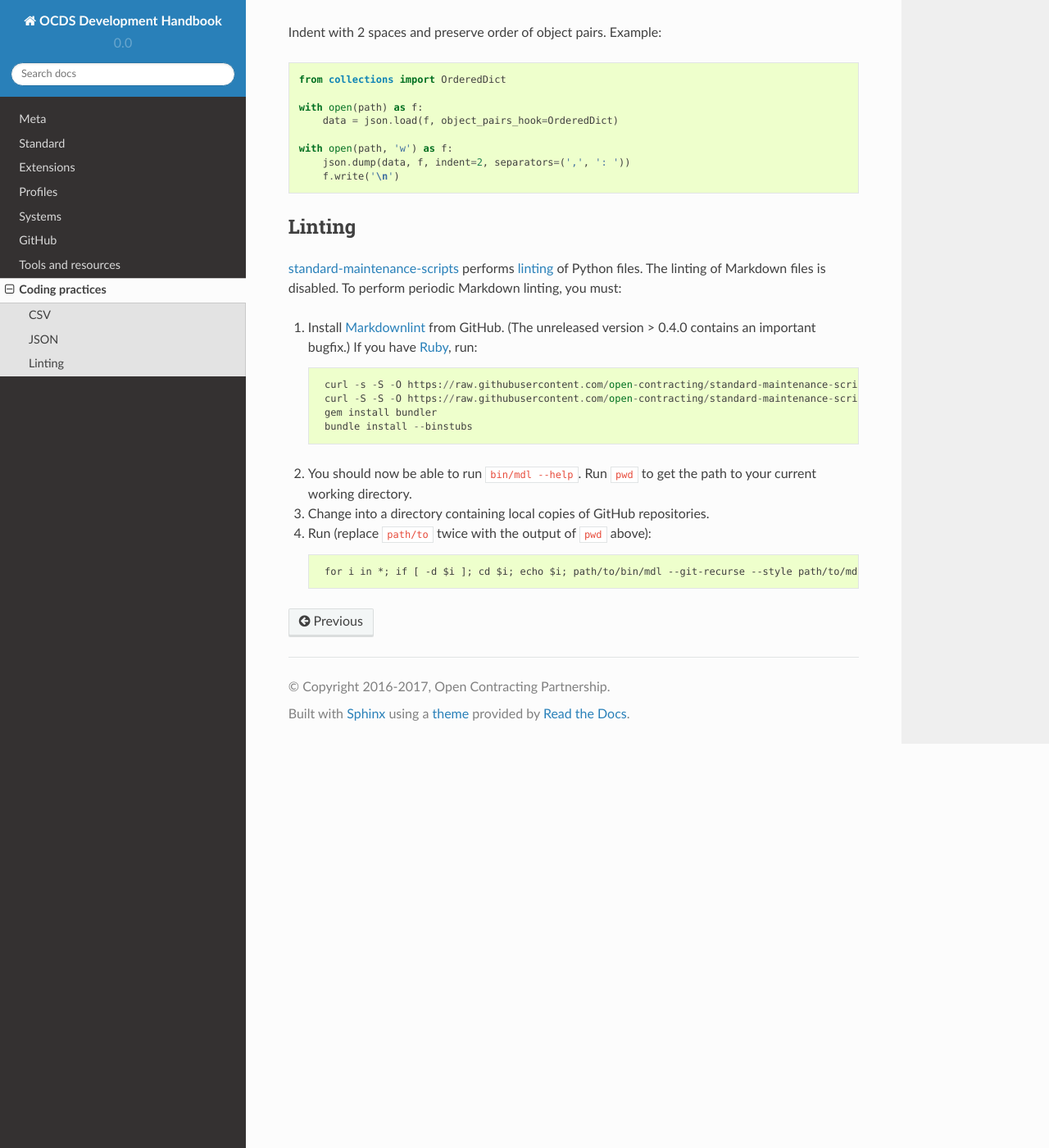
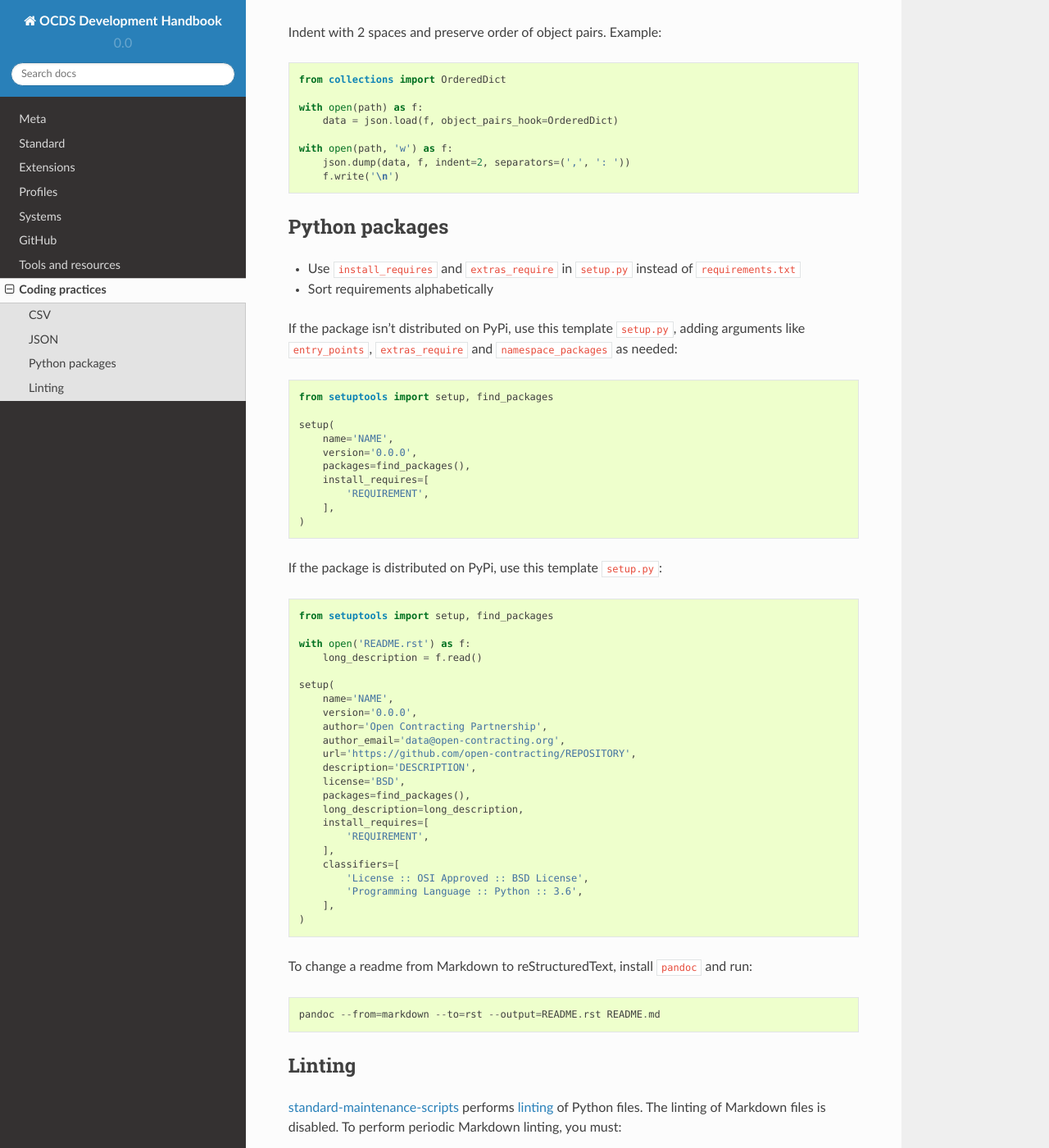
Before and after one commit to open-contracting/standard-development-handbook, a Sphinx documentation site: the page built from docs/coding/index.md, in a window 1280 px wide and 1400 px high, scrolled down 638 px. Shown: the whole window at 82% size. Built offline with Sphinx 7.4.7 and the Read the Docs theme 2.0.0, drawn with Linux system fonts in a browser that asks for light colours.

Commit message:
Add notes about Python packaging

````diff
--- a/docs/coding/index.md
+++ b/docs/coding/index.md
@@ -35,6 +35,58 @@ with open(path, 'w') as f:
     f.write('\n')
 ```
 
+## Python packages
+
+* Use `install_requires` and `extras_require` in `setup.py` instead of `requirements.txt`
+* Sort requirements alphabetically
+
+If the package isn't distributed on PyPi, use this template `setup.py`, adding arguments like `entry_points`, `extras_require` and `namespace_packages` as needed:
+
+```python
+from setuptools import setup, find_packages
+
+setup(
+    name='NAME',
+    version='0.0.0',
+    packages=find_packages(),
+    install_requires=[
+        'REQUIREMENT',
+    ],
+)
+```
+
+If the package is distributed on PyPi, use this template `setup.py`:
+
+```python
+from setuptools import setup, find_packages
+
+with open('README.rst') as f:
+    long_description = f.read()
+
+setup(
+    name='NAME',
+    version='0.0.0',
+    author='Open Contracting Partnership',
+    author_email='data@open-contracting.org',
+    url='https://github.com/open-contracting/REPOSITORY',
+    description='DESCRIPTION',
+    license='BSD',
+    packages=find_packages(),
+    long_description=long_description,
+    install_requires=[
+        'REQUIREMENT',
+    ],
+    classifiers=[
+        'License :: OSI Approved :: BSD License',
+        'Programming Language :: Python :: 3.6',
+    ],
+)
+```
+
+To change a readme from Markdown to reStructuredText, install `pandoc` and run:
+
+    pandoc --from=markdown --to=rst --output=README.rst README.md
+
 ## Linting
 
 [standard-maintenance-scripts](https://github.com/open-contracting/standard-maintenance-scripts) performs [linting](https://github.com/open-contracting/standard-maintenance-scripts/blob/master/tests/script.sh) of Python files. The linting of Markdown files is disabled. To perform periodic Markdown linting, you must:
````
